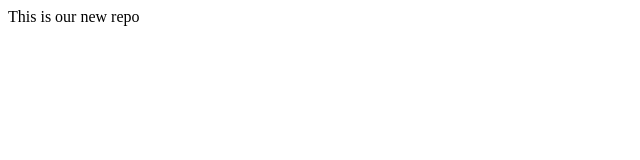
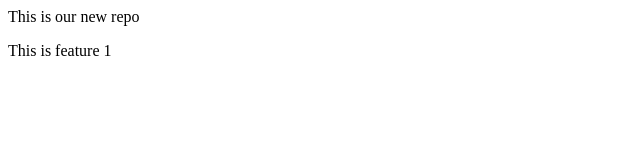
Before and after one commit to Zaynulaabaidin/Local_repo, a plain HTML site: page index.html in a window 1280 px wide. Shown: the full height of the page, 0-640 px from the left. Drawn offline with Linux system fonts and the light colour scheme.

```diff
--- a/index.html
+++ b/index.html
@@ -1,3 +1,7 @@
 <P>
     This is our new repo
 </P>
+
+<p>
+    This is feature 1
+</p>
```
Also changed, not shown: 1 other file.
